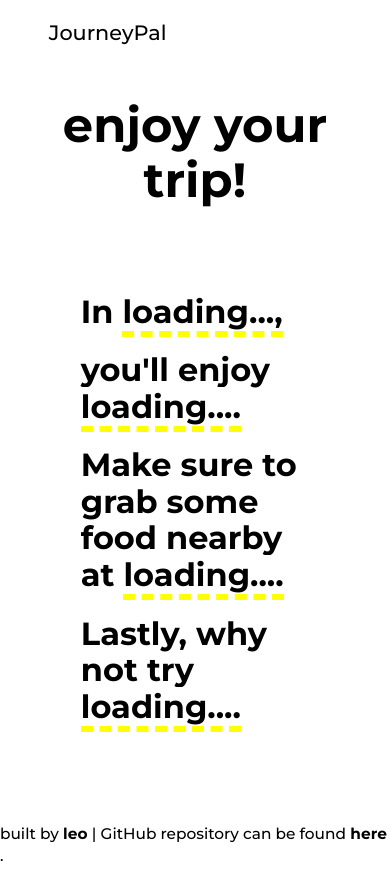
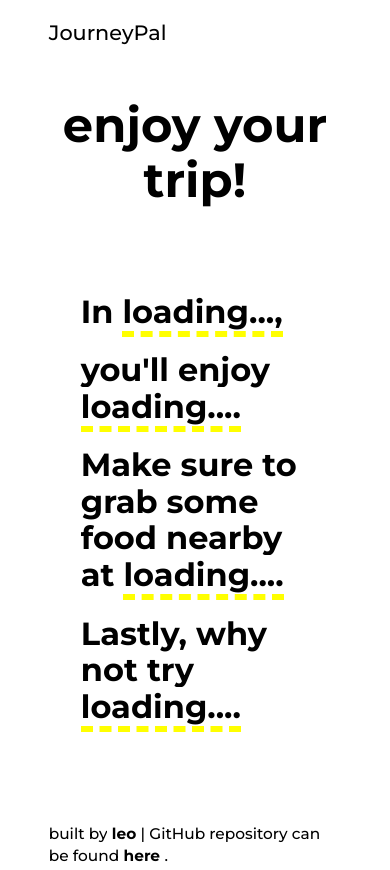
Before and after one commit to Leomedina/JourneyPal, a React (Create React App) app: page /trip in a window 390 px wide. Built offline with nearby package versions, Linux system fonts and the light colour scheme.

Commit message:
more mobile fixes

```diff
--- a/src/components/Footer/index.css
+++ b/src/components/Footer/index.css
@@ -1,6 +1,7 @@
 .footer {
   font-size: 1.2rem;
   font-weight: 500;
+  padding-bottom: .3rem;
 }
 
 .footer a {
--- a/src/index.css
+++ b/src/index.css
@@ -13,7 +13,7 @@
     ". header header ."
     ". form-state form-state ."
     ". form form ."
-    "footer footer footer footer";
+    ". footer footer .";
 }
 
 .trip-icons {
```
